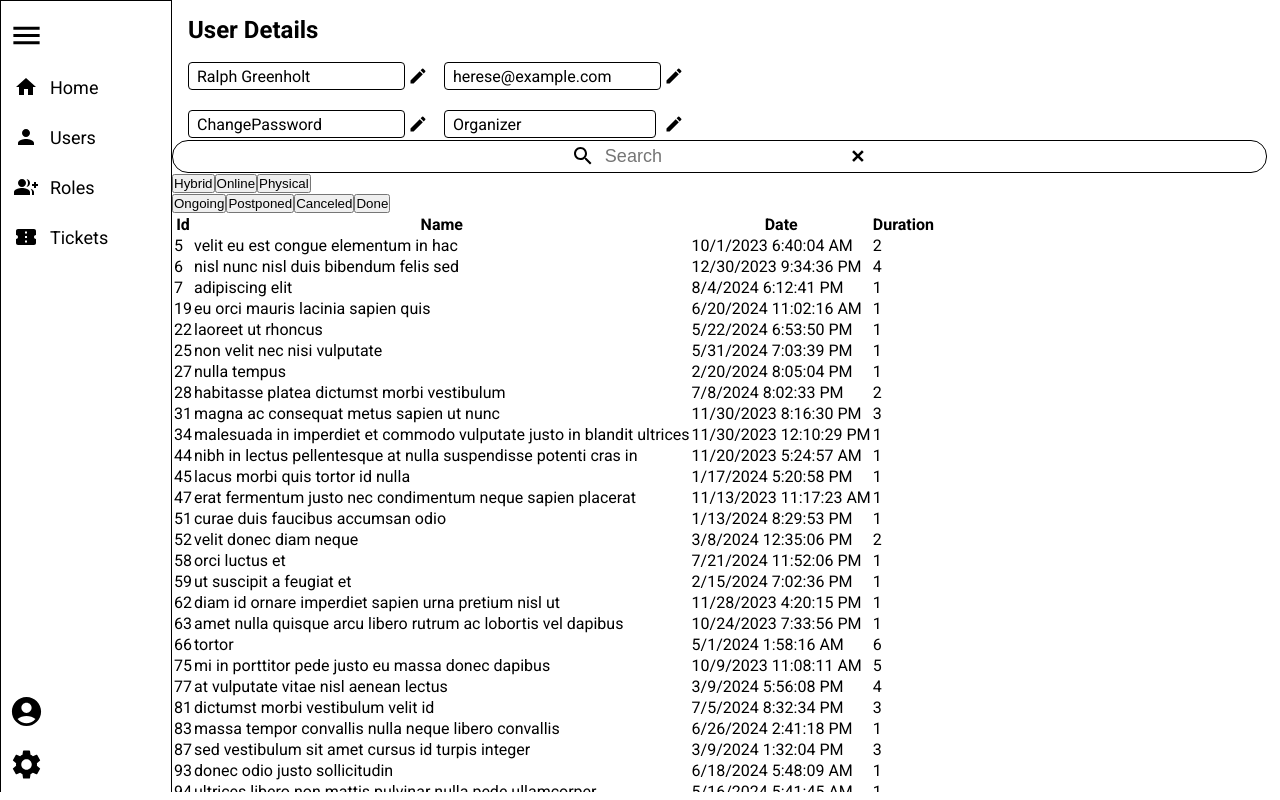
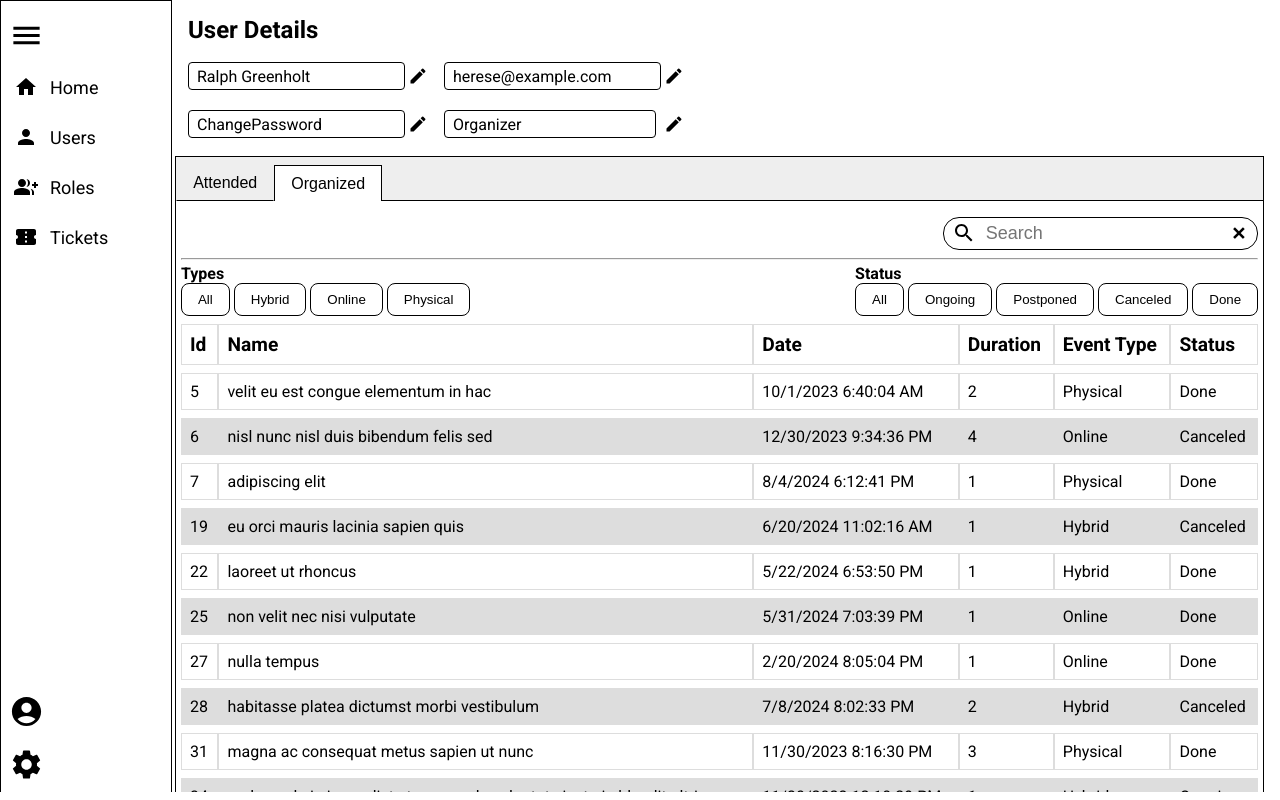
Before and after one commit to ANTH0RNY/Dashboard_1, a React (Vite) app: page /user/1 in a window 1280 px wide. Built offline with nearby package versions, Linux system fonts and the light colour scheme; a web font is replaced by a local one.

Commit message:
Done with userDetails page

```diff
--- a/src/Views/userDetails.jsx
+++ b/src/Views/userDetails.jsx
@@ -1,4 +1,4 @@
-import EditDisplay from "../components/editDisplay";
+// import EditDisplay from "../components/editDisplay";
 import EventList from "../components/eventList";
 import { UserDetail } from "../components/userDetail";
 import roles from "../data/roles.json"
@@ -6,21 +6,63 @@ import users from "../data/users.json"
 import events from "../data/events.json"
 import types from "../data/eventTypes.json"
 import status from "../data/eventStatus.json"
+import "../scss/eventDetails.scss"
+import { useEffect, useState } from "react";
 
 export default function UserDetails() {
-    const user_details={
+    const [organizedMode, setOrganizedMode] = useState(true)
+
+    const user_details = {
         id: 1,
-        userName:"hello",
+        userName: "hello",
         userEmail: "hello@gmail.com",
-        role:{
-            roleGroup:"Basic",
+        role: {
+            roleGroup: "Basic",
             id: 1
         }
     }
+
+    function eventsAttendeed() {
+        const count = 15
+        const eventz = new Array()
+        const preventDublicate = []
+        let i = 0;
+        while (i < count) {
+            const index = Math.floor(Math.random() * 100)
+
+            // console.log(preventDublicate.includes(index) + ` ${i}`)
+            if (preventDublicate.includes(index)) {
+                continue;
+            }
+            preventDublicate.push(index);
+            eventz[i] = events[index]
+            i++;
+        }
+        return eventz;
+    }
+
+    function eventsOrganized() {
+        return events.filter(e => e.organizerId === 99935)
+    }
+
     return (
         <div className="user-details">
-            <UserDetail user={users.users.find(u=>u.id == 99935) || user_details} roles={roles.roles}/>
-            <EventList events={events.filter(e=> e.organizerId === 99935)} types={types} status={status}/>
+            <UserDetail user={users.users.find(u => u.id == 99935) || user_details} roles={roles.roles} />
+            <div className="toggle-event-list">
+                <div className="toggler">
+                    <button className={`btn ${organizedMode ? "" : "selected"}`} onClick={(_) => {
+                        setOrganizedMode(false)
+
+                    }}>Attended</button>
+                    <button className={`btn ${organizedMode ? "selected" : ""}`}
+                        onClick={(_) => {
+                            setOrganizedMode(true)
+                        }}
+                    >Organized</button>
+                    <div className="the-rest"></div>
+                </div>
+                <EventList events={organizedMode ? eventsOrganized() : eventsAttendeed()} types={types} status={status} />
+            </div>
         </div>
     )
 }
--- a/src/components/eventList.jsx
+++ b/src/components/eventList.jsx
@@ -1,31 +1,74 @@
 import Search from "./search.jsx"
+import "../scss/eventList.scss"
+import { useEffect, useState } from "react"
 
 export default function EventList({ events, types, status }) {
+    const [eventList, setEventList] = useState(events);
+    useEffect(() => {
+        setEventList(events)
+    }, [events])
+    const filterType = (type) => {
+        if (type === "All") {
+            setEventList(events)
+            return
+        }
+        const list = events.filter((event) => event.eventType == type)
+        setEventList(list)
+    }
+    const filterStatus = (status) => {
+        if (status === "All") {
+            setEventList(events)
+            return
+        }
+        const list = events.filter((event) => event.status === status)
+        setEventList(list);
+    }
+
+    const handleSearch = (value) => {
+        if (value !== null) {
+            const searchString = value.toLowerCase()
+            const searchresult = events
+                .filter((event) => event.eventName
+                    .toLowerCase().includes(searchString))
+            setEventList(searchresult)
+            // console.log(searchresult)
+        }
+    }
+
     return (
         <div className="event-list">
             <div className="event-search">
-                <Search />
+                <Search handler={handleSearch} />
             </div>
+            <hr />
             <div className="select-btns">
                 <div className="types">
+                    <h4>Types</h4>
+                    <div className="btns">
+                        <button className="btn btn-type" onClick={(_) => filterType("All")}>All</button>
                         {
                             types.map((type, index) => {
-                            return (<button className="btn btn-type" key={index}>
+                                return (<button className="btn btn-type" key={index} onClick={(_) => filterType(type)}>
                                     {type}
                                 </button>)
                             })
                         }
                     </div>
+                </div>
                 <div className="status">
+                    <h4>Status</h4>
+                    <div className="btns">
+                        <button className="btn btn-status" onClick={(_) => filterStatus("All")}>All</button>
                         {
                             status.map((statu, index) => {
                                 return (
-                                <button key={index} className="btn btn-status">
+                                    <button key={index} className="btn btn-status" onClick={(_) => filterStatus(statu)}>
                                         {statu}
                                     </button>
                                 )
                             })
                         }
+                    </div>
                 </div>
             </div>
             <table className="event-table">
@@ -35,16 +78,20 @@ export default function EventList({ events, types, status }) {
                         <th>Name</th>
                         <th>Date</th>
                         <th>Duration</th>
+                        <th>Event Type</th>
+                        <th>Status</th>
                     </tr>
                 </thead>
                 <tbody>
                     {
-                        events.map((event)=>{
-                    return( <tr key={event.id}>
+                        eventList.map((event) => {
+                            return (<tr key={event.id} className="event-item">
                                 <td>{event.id}</td>
                                 <td>{event.eventName}</td>
-                                <td>{ new Date(event.startDateTime).toLocaleDateString() +" " + new Date(event.startDateTime).toLocaleTimeString()}</td>
+                                <td>{new Date(event.startDateTime).toLocaleDateString() + " " + new Date(event.startDateTime).toLocaleTimeString()}</td>
                                 <td>{event.duration}</td>
+                                <td>{event.eventType}</td>
+                                <td>{event.status}</td>
                             </tr>
                             )
                         })
--- /dev/null
+++ b/src/scss/eventDetails.scss
@@ -0,0 +1,42 @@
+.toggle-event-list {
+    $border-values: 1px solid black;
+
+    margin-top: 1rem;
+    margin-inline: .2rem;
+    border: 1px solid black;
+
+    .toggler {
+        background-color: #eeeeee;
+        // border: 1px solid black;
+        border-bottom: none;
+        display: flex;
+        padding-top: .5rem;
+
+        // padding-block: 1rem;
+        .the-rest {
+            flex-grow: 1;
+            border-bottom: $border-values;
+        }
+
+        button {
+            padding: .5rem 1rem;
+            border: 1px solid transparent;
+            // background-color: skyblue;
+            background-color: transparent;
+            border-bottom: $border-values;
+            font-size: 16px;
+        }
+
+        .btn {
+            &:hover {
+                cursor: pointer;
+            }
+        }
+
+        .selected {
+            border: $border-values;
+            border-bottom: none;
+            background-color: white;
+        }
+    }
+}
--- /dev/null
+++ b/src/scss/eventList.scss
@@ -0,0 +1,74 @@
+.event-list {
+    display: flex;
+    flex-direction: column;
+    margin-top: 1em;
+    padding-inline: .3rem;
+
+    .event-search {
+        align-self: flex-end;
+        margin-bottom: .5em;
+    }
+
+    .select-btns {
+        margin-top: .3rem;
+        display: flex;
+        justify-content: space-between;
+
+        &>* {
+            display: flex;
+            flex-direction: column;
+            // gap: .2rem;
+            justify-content: space-between;
+
+        }
+
+        .btns {
+            display: flex;
+            gap: .25rem;
+        }
+
+        .btn {
+            padding: .5rem 1rem;
+            border-radius: .5rem;
+            outline: none;
+            border: 1px solid black;
+            background-color: white;
+
+            &:hover {
+                cursor: pointer;
+            }
+        }
+
+    }
+
+    .event-table {
+        // border: 1px solid black;
+        border-collapse: separate;
+        width: 100%;
+        border-spacing: 0 .5em;
+
+        td,
+        th {
+            border: 1px solid #dddddd;
+            text-align: left;
+            padding: 8px;
+            text-wrap: wrap;
+        }
+
+        thead {
+            font-size: 1.2rem;
+        }
+
+        tr:nth-child(even) {
+            background-color: #dddddd;
+        }
+
+        .event-item {
+            &:hover {
+                cursor: pointer;
+                background-color: lightblue;
+            }
+        }
+
+    }
+}
```
Also changed, not shown: src/data/events.json. Lines whose indentation alone changed are shown as unchanged.
